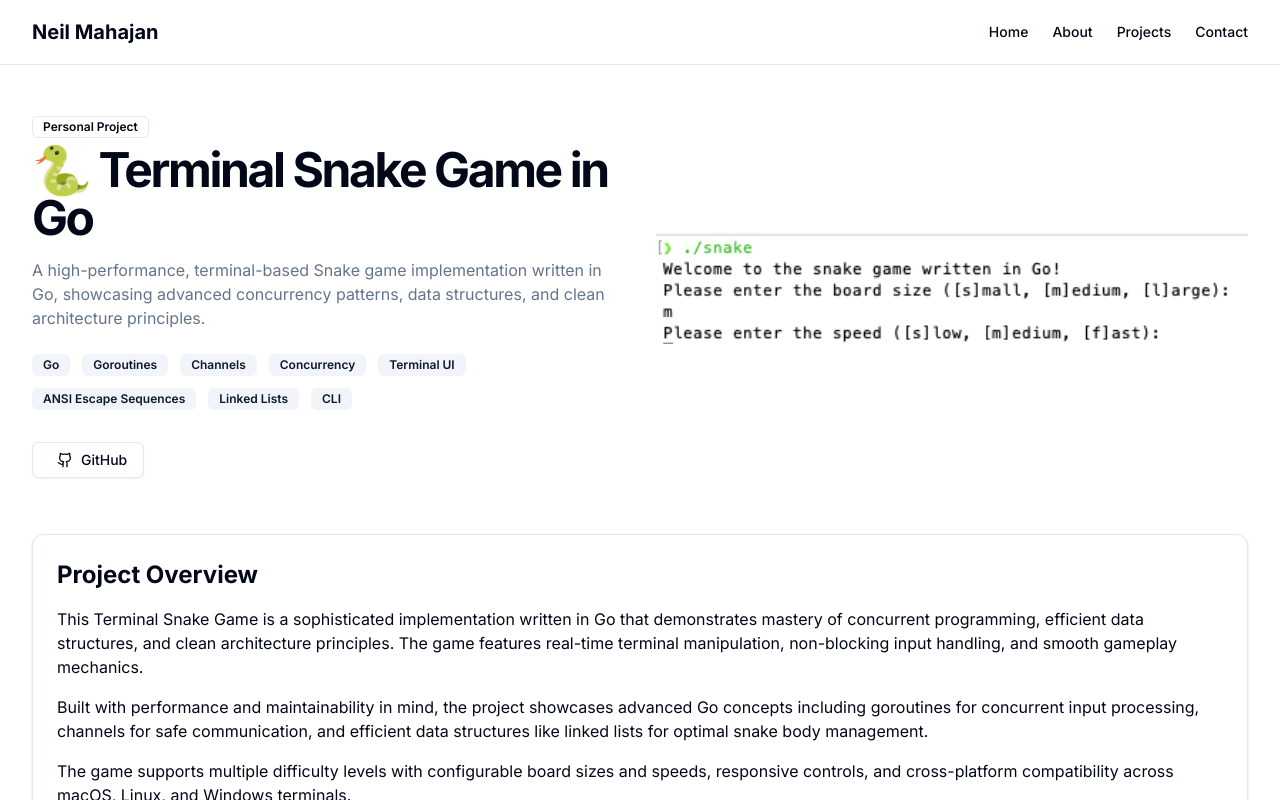
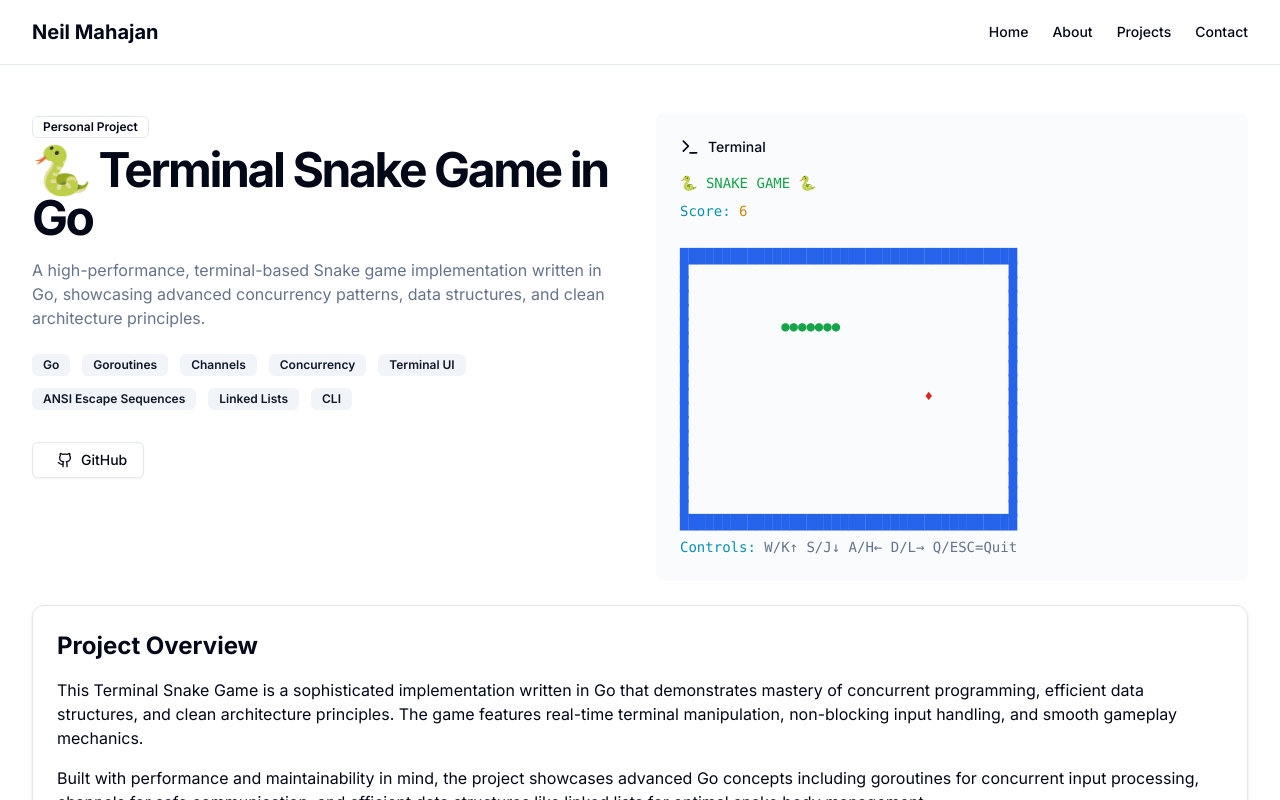
Before and after one commit to Neilsmahajan/neil-mahajan-portfolio, a Next.js app: page /projects/snake in a window 1280 px wide. Shown: the top 800 px of the page. Built offline with nearby package versions, Linux system fonts and the light colour scheme.

Commit message:
Feat: showed board on snake game page

```diff
--- a/app/projects/snake/page.tsx
+++ b/app/projects/snake/page.tsx
@@ -4,7 +4,7 @@ import Link from "next/link";
 import { Badge } from "@/components/ui/badge";
 import { Button } from "@/components/ui/button";
 import { Card, CardContent } from "@/components/ui/card";
-import { Github, ExternalLink, Terminal, Code, Zap } from "lucide-react";
+import { Github, Terminal, Code, Zap } from "lucide-react";
 
 export const metadata: Metadata = {
   title: "Terminal Snake Game in Go | Neil Mahajan",
@@ -62,16 +62,44 @@ export default function SnakeGamePage() {
               </Button>
             </div>
           </div>
-
-          {/* Hero image */}
-          <div className="relative w-full h-[350px] rounded-lg overflow-hidden">
-            <Image
-              src="/Snake Game Inputting Board Size and Speed.png"
-              alt="Snake Game - Inputting Board Size and Speed Configuration"
-              fill
-              className="object-contain"
-              priority
-            />
+          <div className="relative w-full bg-muted/40 rounded-lg p-6">
+            <div className="flex items-center gap-2 mb-4">
+              <Terminal className="h-5 w-5" />
+              <span className="text-sm font-medium">Terminal</span>
+            </div>
+            <div className="font-mono text-sm space-y-2 whitespace-pre">
+              <div className="text-green-600">🐍 SNAKE GAME 🐍</div>
+              <div>
+                <span className="text-cyan-600">Score: </span>
+                <span className="text-yellow-600">6</span>
+              </div>
+              <br />
+              <div className="space-y-0 leading-none">
+                <div className="text-blue-600">████████████████████████████████████████</div>
+                <div className="text-blue-600">█                                      █</div>
+                <div className="text-blue-600">█                                      █</div>
+                <div className="text-blue-600">█                                      █</div>
+                <div className="text-blue-600">█                                      █</div>
+                <div className="text-blue-600">█           <span className="text-green-600">●●●●●●●</span>                    █</div>
+                <div className="text-blue-600">█                                      █</div>
+                <div className="text-blue-600">█                                      █</div>
+                <div className="text-blue-600">█                                      █</div>
+                <div className="text-blue-600">█                                      █</div>
+                <div className="text-blue-600">█                            <span className="text-red-600">♦</span>         █</div>
+                <div className="text-blue-600">█                                      █</div>
+                <div className="text-blue-600">█                                      █</div>
+                <div className="text-blue-600">█                                      █</div>
+                <div className="text-blue-600">█                                      █</div>
+                <div className="text-blue-600">█                                      █</div>
+                <div className="text-blue-600">█                                      █</div>
+                <div className="text-blue-600">█                                      █</div>
+                <div className="text-blue-600">█                                      █</div>
+                <div className="text-blue-600">████████████████████████████████████████</div>
+              </div>
+              <div className="text-sm text-muted-foreground mt-4">
+                <span className="text-cyan-600">Controls:</span> W/K↑ S/J↓ A/H← D/L→ Q/ESC=Quit
+              </div>
+            </div>
           </div>
         </div>
 
@@ -177,7 +205,7 @@ export default function SnakeGamePage() {
                         // Non-blocking input handling with goroutines
                       </div>
                       <div>inputChannel := make(chan types.UserInput)</div>
-                      <div>stopChannel := make(chan struct{})</div>
+                      <div>stopChannel := make(chan struct{ })</div>
                       <div className="mt-2">
                         go func() {"{"}
                         <br />
```
